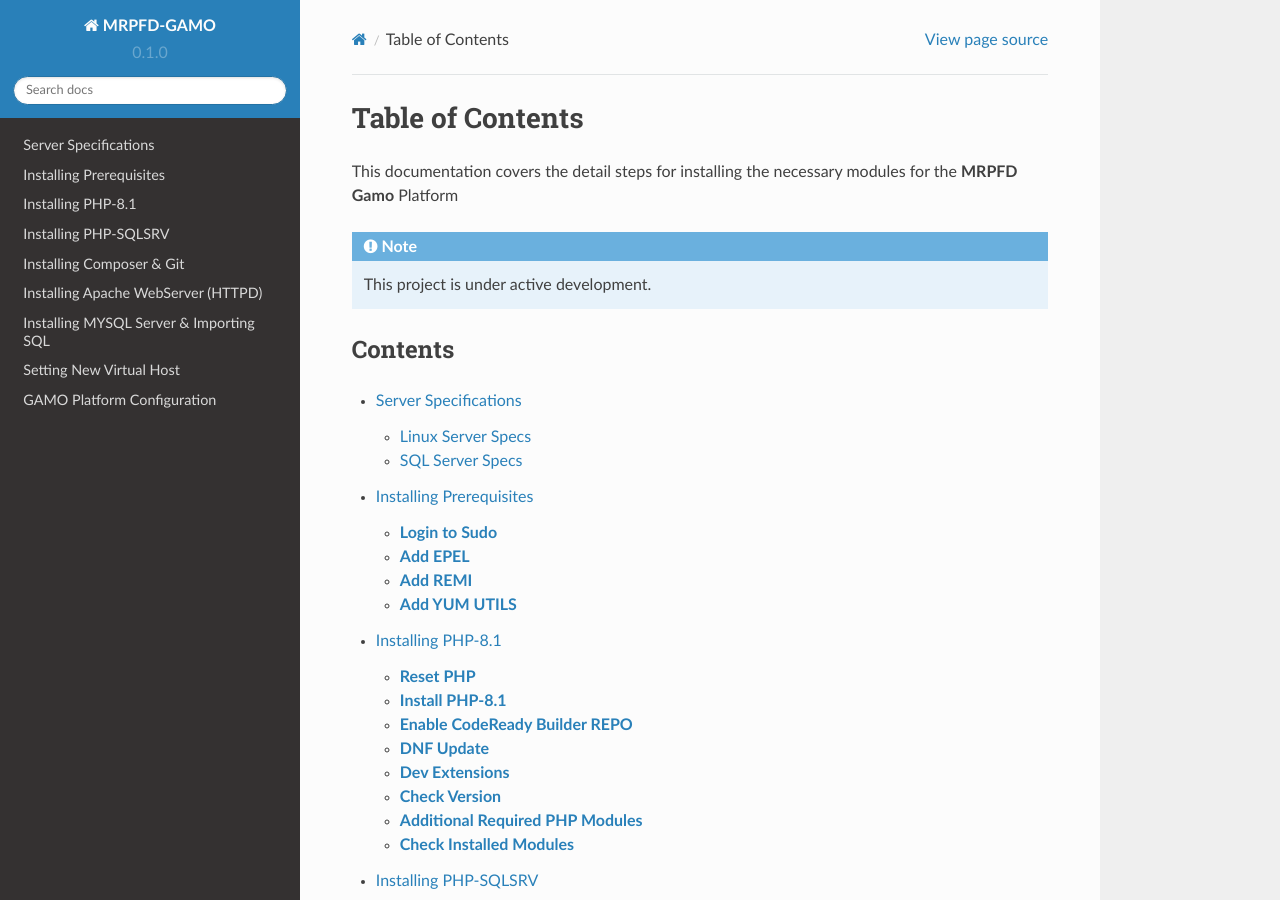
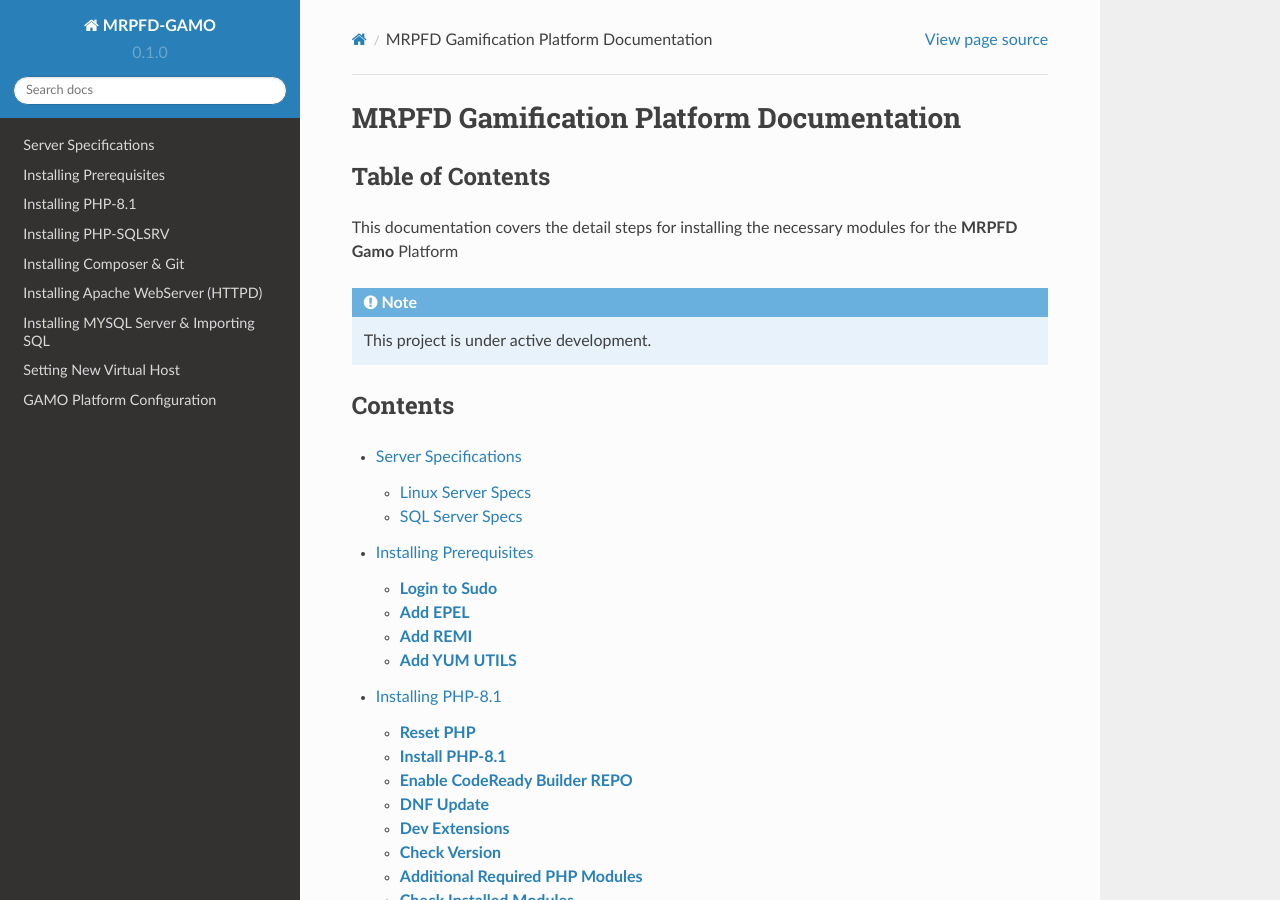
Before and after one commit to madhu-ibs/mrpfd-gamo-documentation, a Sphinx documentation site: the page built from docs/source/index.rst, in a window 1280 px wide and 900 px high. Built offline with Sphinx 7.4.7 and the Read the Docs theme 2.0.0, drawn with Linux system fonts in a browser that asks for light colours.

Commit message:
Update index.rst

```diff
--- a/docs/source/index.rst
+++ b/docs/source/index.rst
@@ -1,5 +1,8 @@
+MRPFD Gamification Platform Documentation
+==================================================
+
 Table of Contents
-==================================================
+-------------------------------
 
 This documentation covers the detail steps for installing the necessary modules for the **MRPFD Gamo** Platform
 
```
